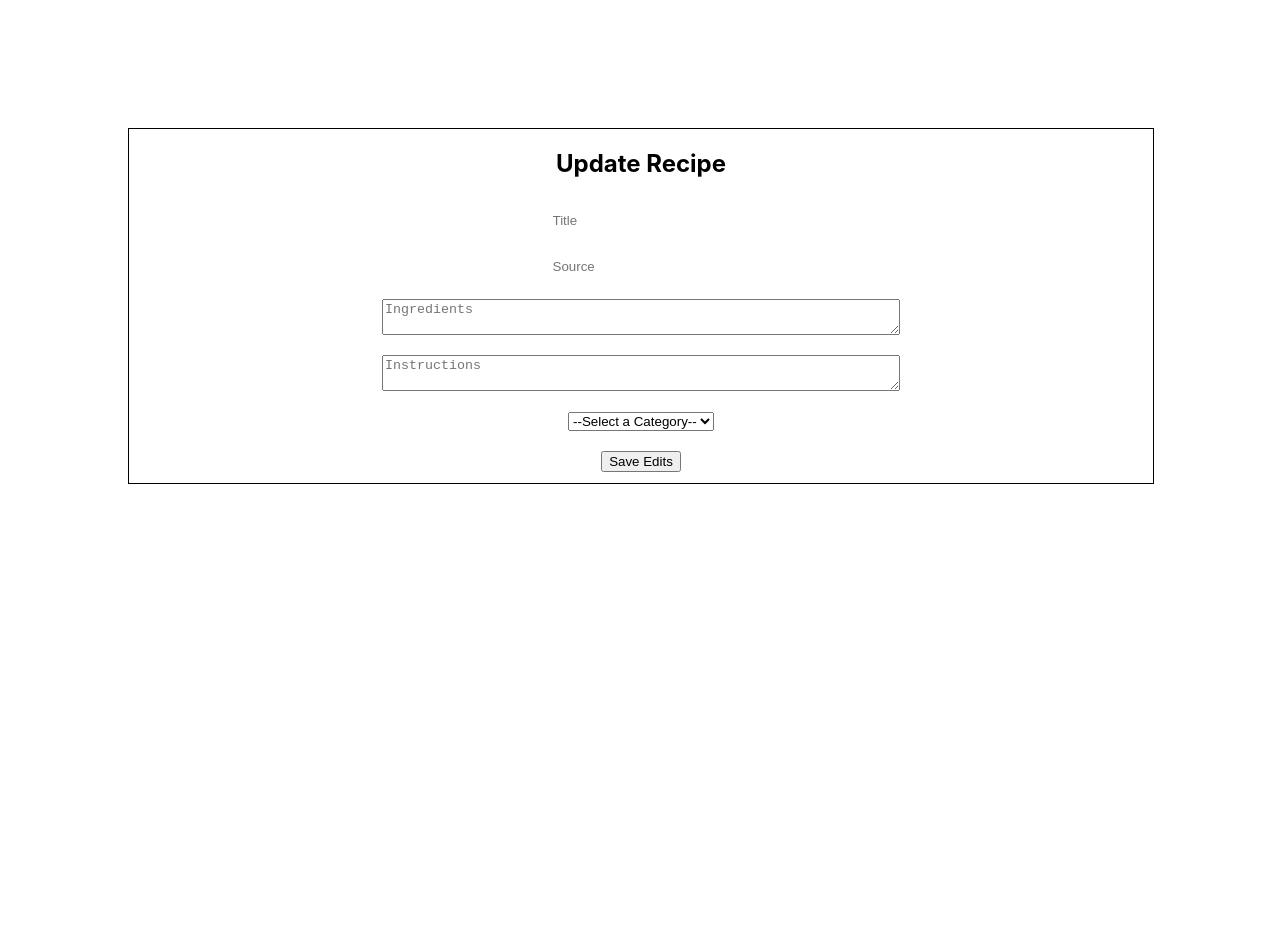
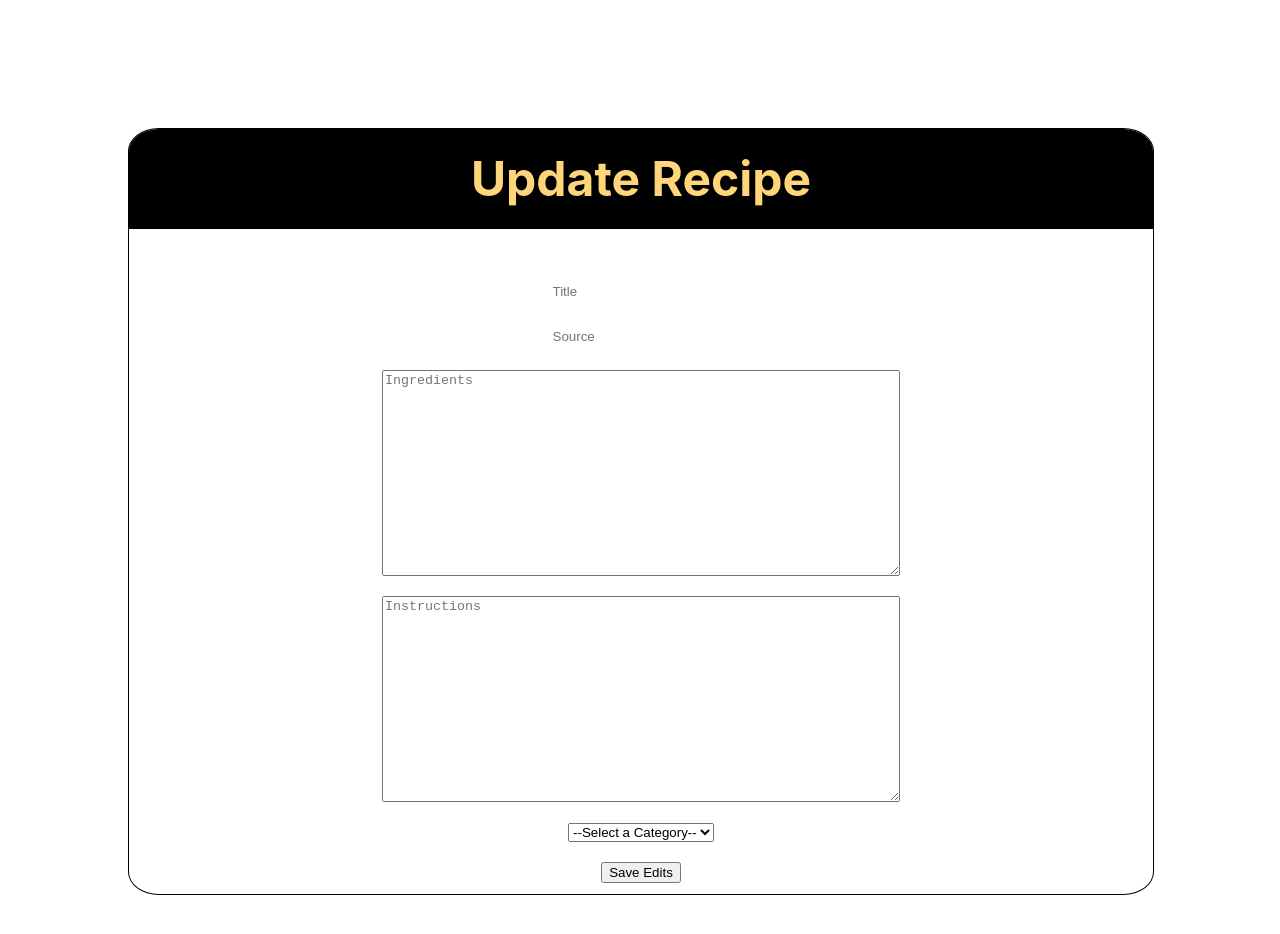
Before and after one commit to legacies-cookbook/front-end, a React (Create React App) app in the folder front-end/: page / in a window 1280 px wide. Shown: the top 934 px of the page. Before the commit the page ends 800 px from the top, so only its background shows below. Built offline with nearby package versions, Linux system fonts and the light colour scheme.

Commit message:
added more styling changes

```diff
--- a/front-end/src/components/UpdateRecipe.css
+++ b/front-end/src/components/UpdateRecipe.css
@@ -6,10 +6,16 @@
   border: 1px solid black;
   overflow: hidden;
   margin: 10%;
+  border-radius: 3%;
 }
 
 .update-header {
   text-align: center;
+  color: #FFD579;
+  background-color: black;
+  margin-top: 0;
+  padding: 2%;
+  font-size: 3rem;
 }
 
 .update-form {
@@ -26,3 +32,7 @@
 #category, #update-button, #update-title, #update-source {
   width: auto;
 }
+
+textarea {
+  height: 200px;
+}
```
Also changed, not shown: 1 other file (tests, documents, lock files or other folders).
